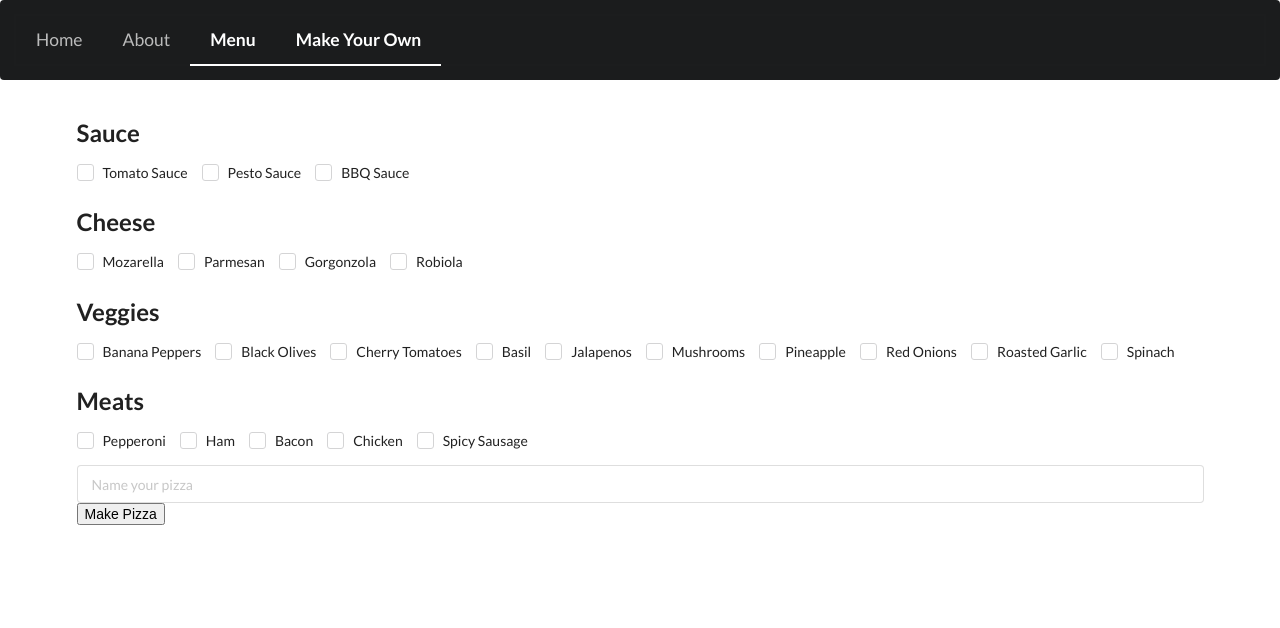
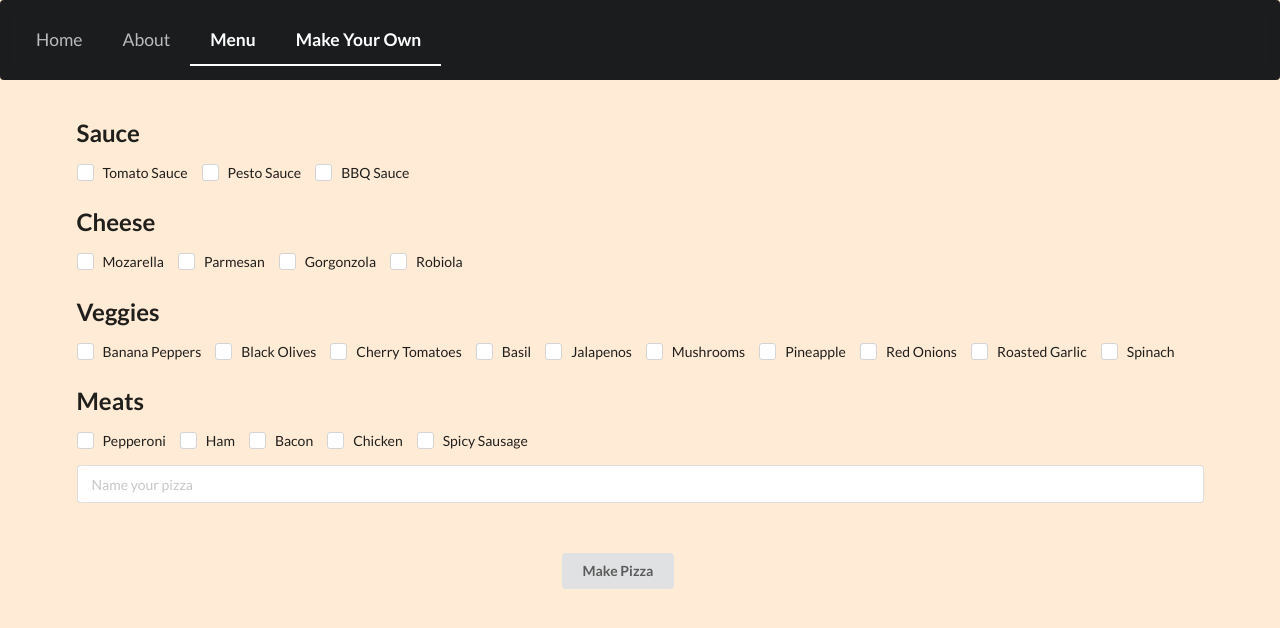
Before and after one commit to Rsja12/react-pizza-client, a React (Create React App) app: page /pizzas/new in a window 1280 px wide. Shown: the top 628 px of the page. Built offline with nearby package versions, Linux system fonts and the light colour scheme.

Commit message:
update background color

```diff
--- a/src/components/Form.js
+++ b/src/components/Form.js
@@ -297,8 +297,8 @@ export class Form extends Component {
                     />
                 </div>
 
-                <div>
-                    <button type="submit">Make Pizza</button>
+                <div style={{ marginTop: 50, marginLeft: 485 }}>
+                    <button className="ui button" type="submit">Make Pizza</button>
                 </div>
 
             </form>
--- /dev/null
+++ b/src/containers/FormParent.css
@@ -0,0 +1,3 @@
+body {
+    background-color: #FFEBD6;
+}
--- a/src/containers/FormParent.js
+++ b/src/containers/FormParent.js
@@ -1,6 +1,7 @@
 import React, { Component } from 'react'
 import Navigation from '../components/Navigation'
 import Form from '../components/Form'
+import './FormParent.css'
 
 export class FormParent extends Component {
     render() {
```
